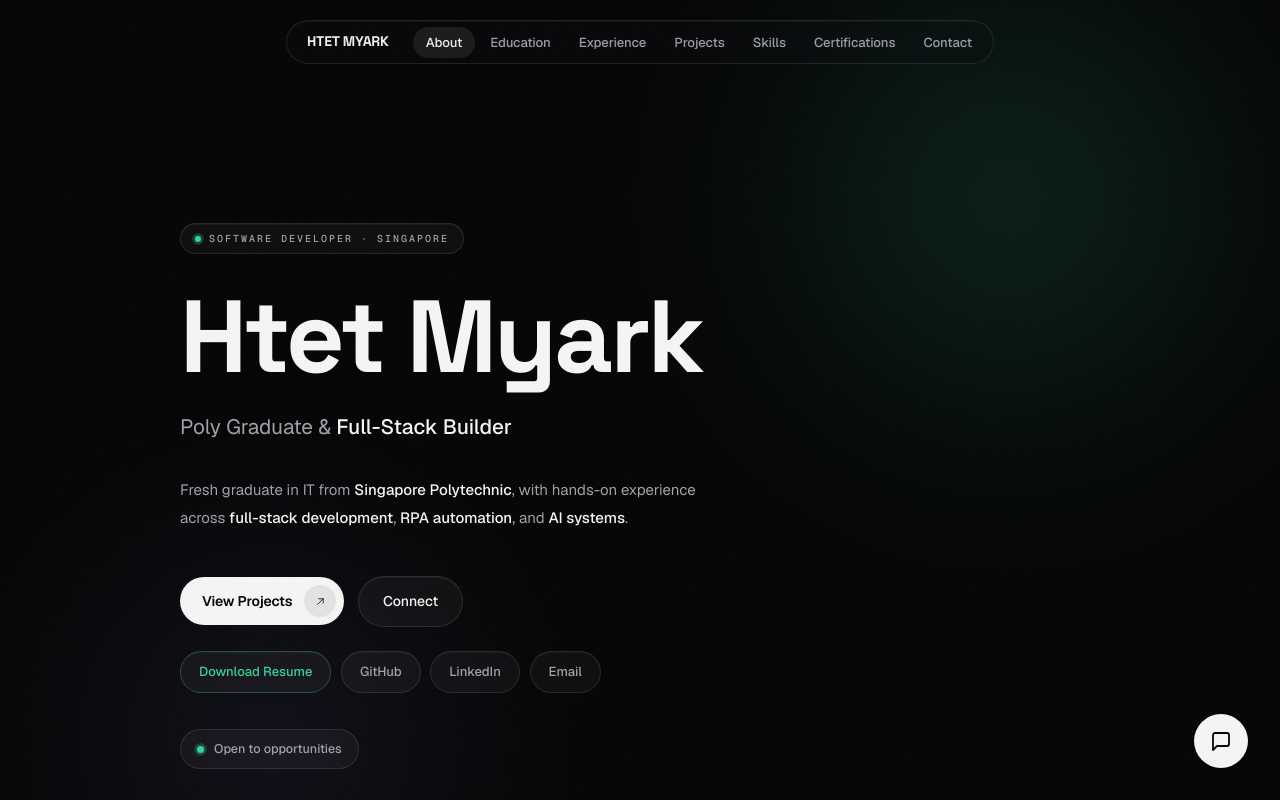
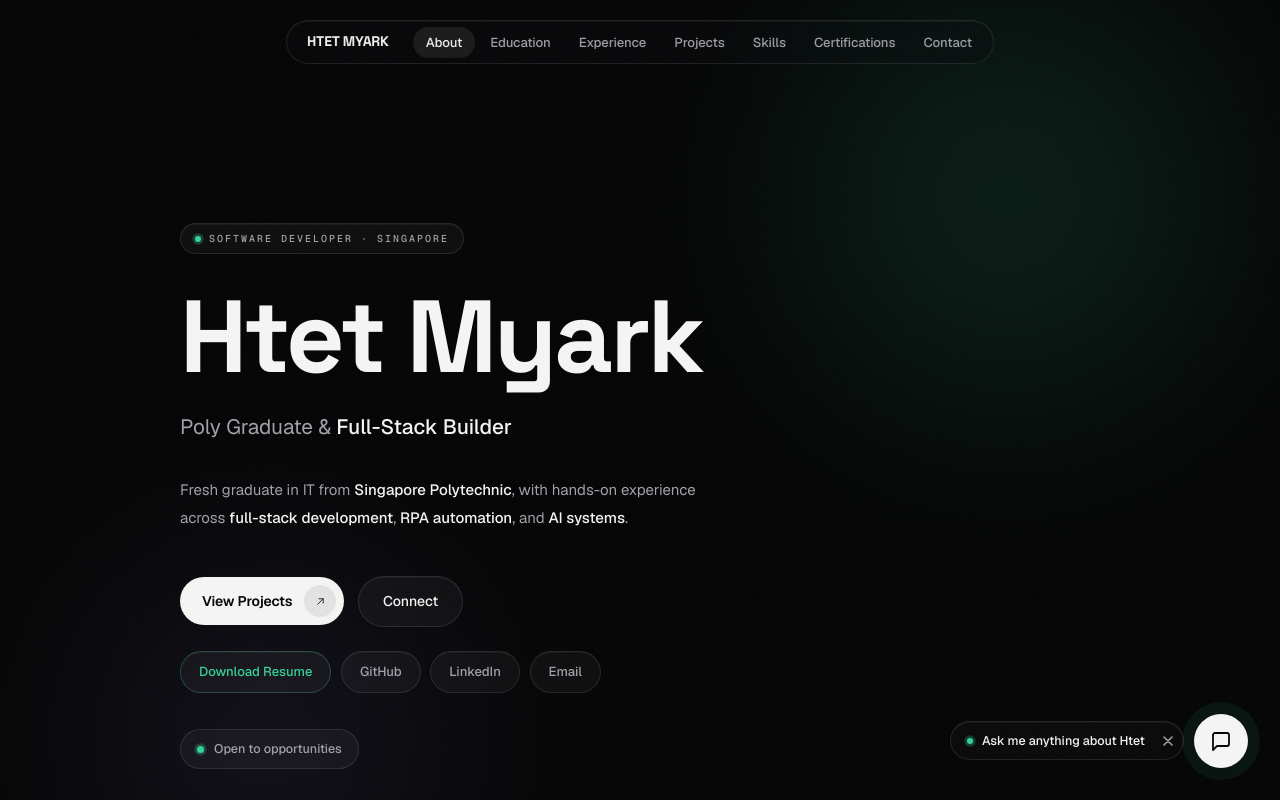
Before and after one commit to Htet-Myark/htet-portfolio-v2, a React (Vite) app: page / in a window 1280 px wide. Shown: the top 800 px of the page. Built offline with nearby package versions, Linux system fonts and the light colour scheme.

Commit message:
chatbot modified

```diff
--- a/src/components/ChatBot.jsx
+++ b/src/components/ChatBot.jsx
@@ -7,6 +7,11 @@ export default function ChatBot() {
   ])
   const [input, setInput] = useState('')
   const [isLoading, setIsLoading] = useState(false)
+  /* first-visit nudge so people know the bubble is an AI assistant */
+  const [showHint, setShowHint] = useState(false)
+  const [hintDone, setHintDone] = useState(() => {
+    try { return sessionStorage.getItem('chatbot-hint-seen') === '1' } catch { return false }
+  })
   const messagesEndRef = useRef(null)
   const inputRef = useRef(null)
 
@@ -15,6 +20,24 @@ export default function ChatBot() {
       inputRef.current.focus()
     }
   }, [isOpen])
+
+  /* surface the hint a beat after landing, once per session */
+  useEffect(() => {
+    if (hintDone || isOpen) return
+    const t = setTimeout(() => setShowHint(true), 2600)
+    return () => clearTimeout(t)
+  }, [hintDone, isOpen])
+
+  const dismissHint = () => {
+    setShowHint(false)
+    setHintDone(true)
+    try { sessionStorage.setItem('chatbot-hint-seen', '1') } catch { /* private mode */ }
+  }
+
+  const openChat = () => {
+    setIsOpen(true)
+    dismissHint()
+  }
 
   useEffect(() => {
     messagesEndRef.current?.scrollIntoView({ behavior: 'smooth' })
@@ -115,10 +138,28 @@ export default function ChatBot() {
         </div>
       )}
 
+      {showHint && !isOpen && (
+        <div className="chatbot-hint">
+          <button className="chatbot-hint-open" onClick={openChat}>
+            <span className="chatbot-hint-dot" aria-hidden="true" />
+            Ask me anything about Htet
+          </button>
+          <button className="chatbot-hint-close" onClick={dismissHint} aria-label="Dismiss">
+            <svg width="10" height="10" viewBox="0 0 10 10" fill="none">
+              <path d="M1 1l8 8M9 1L1 9" stroke="currentColor" strokeWidth="1.6" strokeLinecap="round"/>
+            </svg>
+          </button>
+        </div>
+      )}
+
       <button
-        className={`chatbot-bubble ${isOpen ? 'chatbot-bubble--open' : ''}`}
-        onClick={() => setIsOpen(o => !o)}
-        aria-label="Toggle chat"
+        className={[
+          'chatbot-bubble',
+          isOpen ? 'chatbot-bubble--open' : '',
+          !isOpen && !hintDone ? 'chatbot-bubble--attention' : '',
+        ].filter(Boolean).join(' ')}
+        onClick={() => { isOpen ? setIsOpen(false) : openChat() }}
+        aria-label={isOpen ? 'Close chat' : "Open AI assistant — ask about Htet"}
       >
         {isOpen ? (
           <svg width="18" height="18" viewBox="0 0 18 18" fill="none">
--- a/src/index.css
+++ b/src/index.css
@@ -1257,6 +1257,100 @@ section {
   .chatbot-bubble { bottom: 1.25rem; right: 1.25rem; }
 }
 
+/* ── CHATBOT HINT: tells people the bubble is an AI ──── */
+.chatbot-hint {
+  position: fixed;
+  bottom: 2.5rem;
+  right: calc(2rem + 64px);
+  z-index: 1100;
+  display: inline-flex;
+  align-items: center;
+  gap: 2px;
+  padding: 4px 4px 4px 6px;
+  border-radius: 999px;
+  background: rgba(11, 11, 13, 0.92);
+  backdrop-filter: blur(12px);
+  -webkit-backdrop-filter: blur(12px);
+  border: 1px solid var(--hairline);
+  box-shadow: 0 18px 40px -14px rgba(0, 0, 0, 0.8),
+              inset 0 1px 1px rgba(255, 255, 255, 0.06);
+  animation: hint-in 0.6s var(--ease-out) both;
+}
+
+@keyframes hint-in {
+  from { opacity: 0; transform: translateX(10px) scale(0.94); }
+  to   { opacity: 1; transform: translateX(0) scale(1); }
+}
+
+.chatbot-hint-open {
+  display: inline-flex;
+  align-items: center;
+  gap: 9px;
+  padding: 6px 10px;
+  border: none;
+  border-radius: 999px;
+  background: none;
+  font-family: var(--sans);
+  font-size: 12.5px;
+  font-weight: 500;
+  color: var(--fg);
+  white-space: nowrap;
+  cursor: pointer;
+  transition: color 0.3s var(--ease);
+}
+
+.chatbot-hint-dot {
+  width: 6px; height: 6px;
+  border-radius: 50%;
+  background: var(--accent);
+  flex-shrink: 0;
+  animation: pulse-dot 2.5s ease-in-out infinite;
+}
+
+.chatbot-hint-close {
+  display: flex;
+  align-items: center;
+  justify-content: center;
+  width: 22px; height: 22px;
+  flex-shrink: 0;
+  border: none;
+  border-radius: 50%;
+  background: none;
+  color: var(--muted);
+  cursor: pointer;
+  transition: color 0.3s var(--ease), background 0.3s var(--ease);
+}
+
+@media (hover: hover) and (pointer: fine) {
+  .chatbot-hint-open:hover { color: var(--accent); }
+  .chatbot-hint-close:hover { color: var(--fg); background: var(--surface2); }
+}
+
+/* halo on the bubble until the visitor has engaged once */
+.chatbot-bubble--attention::after {
+  content: '';
+  position: absolute;
+  inset: 0;
+  border-radius: inherit;
+  pointer-events: none;
+  animation: bubble-halo 2.8s ease-out infinite;
+}
+
+@keyframes bubble-halo {
+  0%        { box-shadow: 0 0 0 0 rgba(52, 211, 153, 0.5); }
+  70%, 100% { box-shadow: 0 0 0 14px rgba(52, 211, 153, 0); }
+}
+
+@media (max-width: 640px) {
+  /* stack the hint above the bubble instead of beside it */
+  .chatbot-hint {
+    right: 1.25rem;
+    bottom: calc(1.25rem + 64px);
+    max-width: calc(100vw - 2.5rem);
+  }
+  .chatbot-hint-open { font-size: 12px; }
+}
+
 /* ── FOOTER ─────────────────────────────────────────── */
 .site-footer {
   position: relative;
```
Also changed, not shown: 1 other file (tests, documents, lock files or other folders).
